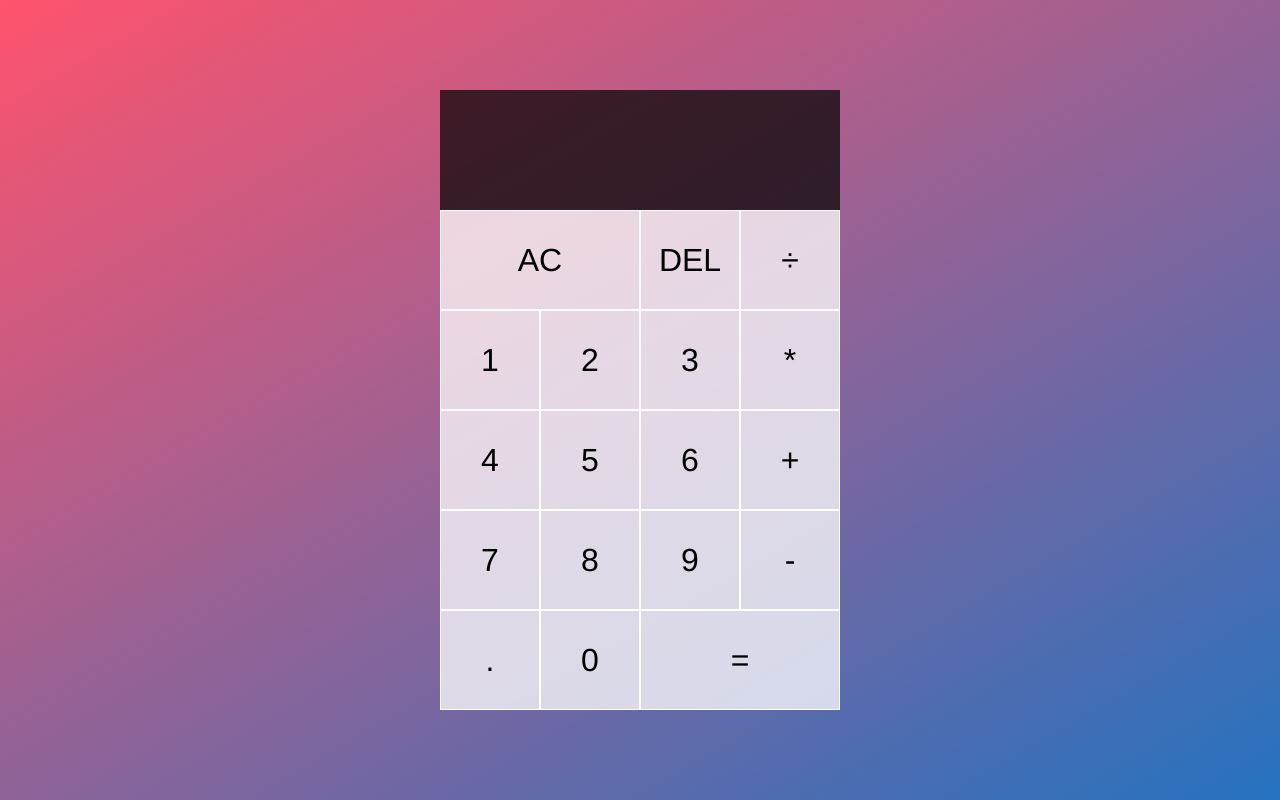
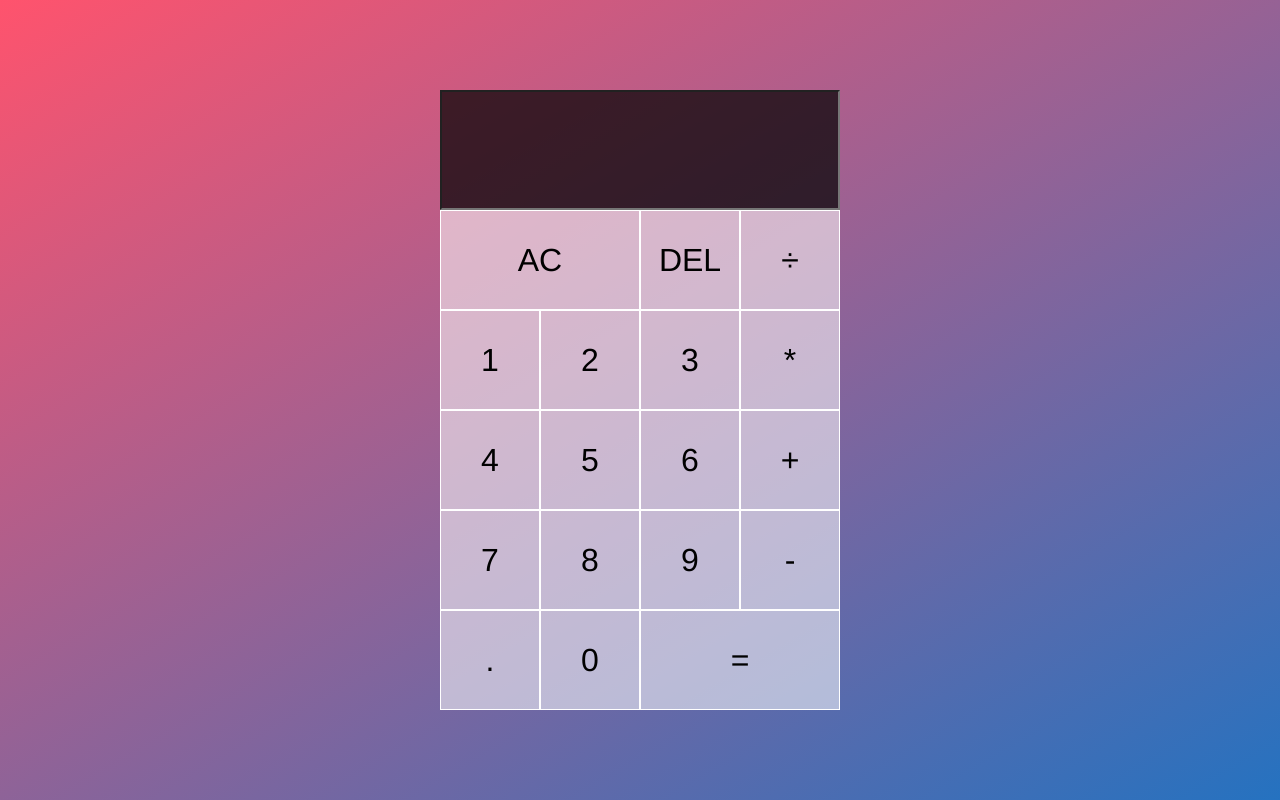
Before and after one commit to Vlastiss/Calculator-app, a plain HTML site: page home.html in a window 1280 px wide. Drawn offline with Linux system fonts and the light colour scheme.

Commit message:
update before sleep

```diff
--- a/home.html
+++ b/home.html
@@ -7,29 +7,26 @@
     <title>Calculator</title>
   </head>
   <body>
-    <div class="calculator-grid">
-      <div class="display">
-        <div class="previous-operand" id="previous"></div>
-        <div class="current-operand" id="current"></div>
-      </div>
-      <button class="span-two">AC</button>
-      <button>DEL</button>
-      <button>÷</button>
-      <button>1</button>
-      <button>2</button>
-      <button>3</button>
-      <button>*</button>
-      <button>4</button>
-      <button>5</button>
-      <button>6</button>
-      <button>+</button>
-      <button>7</button>
-      <button>8</button>
-      <button>9</button>
-      <button>-</button>
-      <button>.</button>
-      <button>0</button>
-      <button class="span-two">=</button>
+    <div class="calculator-grid" id="calculator">
+      <input class="display" id="display" readonly>
+      <button class="span-two" onclick="clearDisplay()">AC</button>
+      <button onclick="deleteSymbol()">DEL</button>
+      <button onclick="appendToDisplay('+')">÷</button>
+      <button onclick="appendToDisplay('1')">1</button>
+      <button onclick="appendToDisplay('2')">2</button>
+      <button onclick="appendToDisplay('3')">3</button>
+      <button onclick="appendToDisplay('*')">*</button>
+      <button onclick="appendToDisplay('4')">4</button>
+      <button onclick="appendToDisplay('5')">5</button>
+      <button onclick="appendToDisplay('6')">6</button>
+      <button onclick="appendToDisplay('+')">+</button>
+      <button onclick="appendToDisplay('7')">7</button>
+      <button onclick="appendToDisplay('8')">8</button>
+      <button onclick="appendToDisplay('9')">9</button>
+      <button onclick="appendToDisplay('-')">-</button>
+      <button onclick="appendToDisplay('.')">.</button>
+      <button onclick="appendToDisplay('0')">0</button>
+      <button class="span-two" onclick="calculate()">=</button>
     </div>
     <script src="script.js"></script>
   </body>
--- a/style.css
+++ b/style.css
@@ -23,9 +23,12 @@ body {
   font-size: 2rem;
   border: 1px solid white;
   outline: none;
-  background: rgb(255, 255, 255, .75);
+  background: rgb(255, 255, 255, .55);
 }
 .calculator-grid > button:hover {
+  background: rgb(255, 255, 255, .7);
+}
+.calculator-grid > button:active {
   background: rgb(255, 255, 255, .9);
 }
 
@@ -44,11 +47,3 @@ body {
   word-wrap: break-word;
   word-break: break-all;
 }
-.display .previous-operand {
-  color: rgba(255, 255, 255, .75);
-  font-size: 1.5rem;
-}
-.display .current-operand {
-  color: white;
-  font-size: 2.5rem;
-}
```
